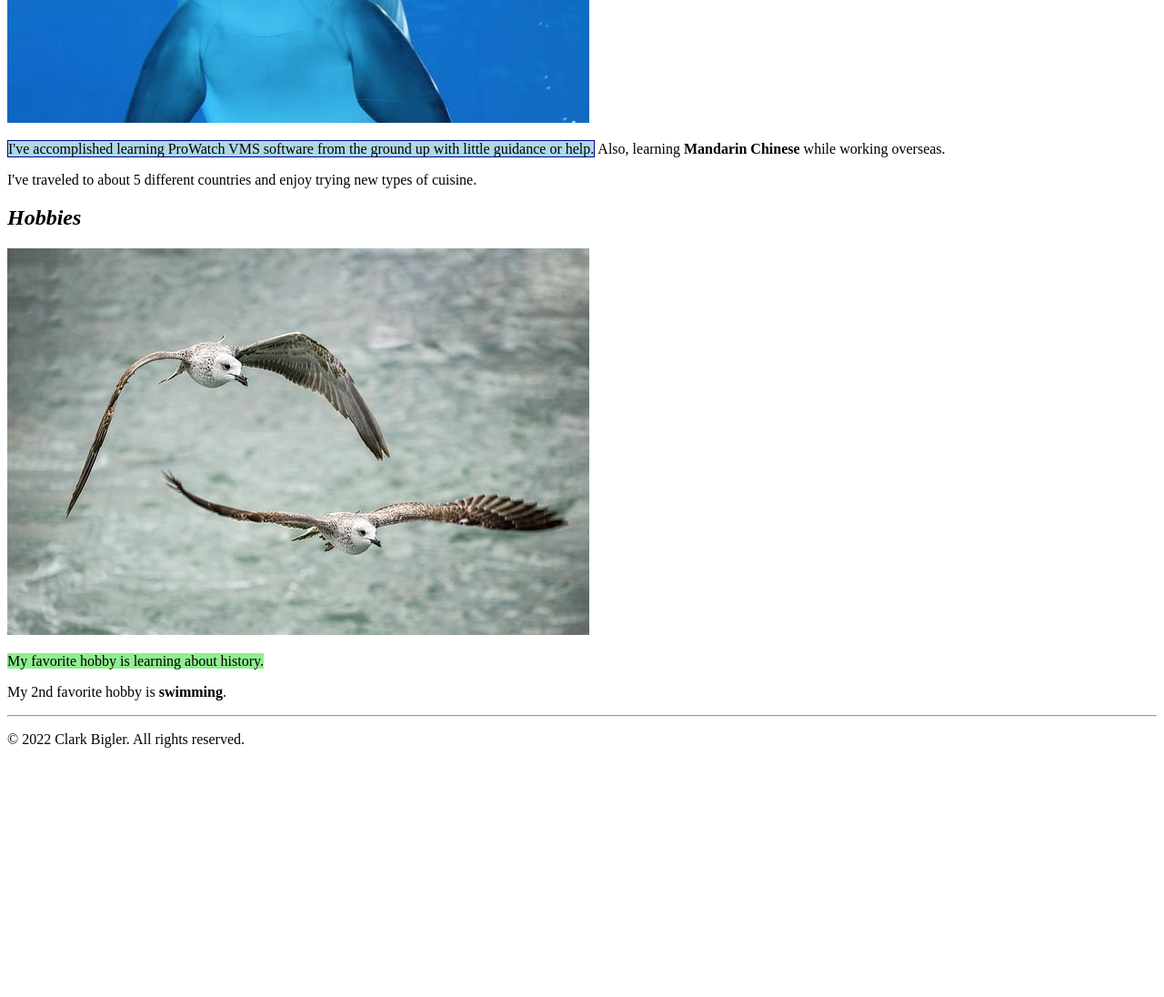
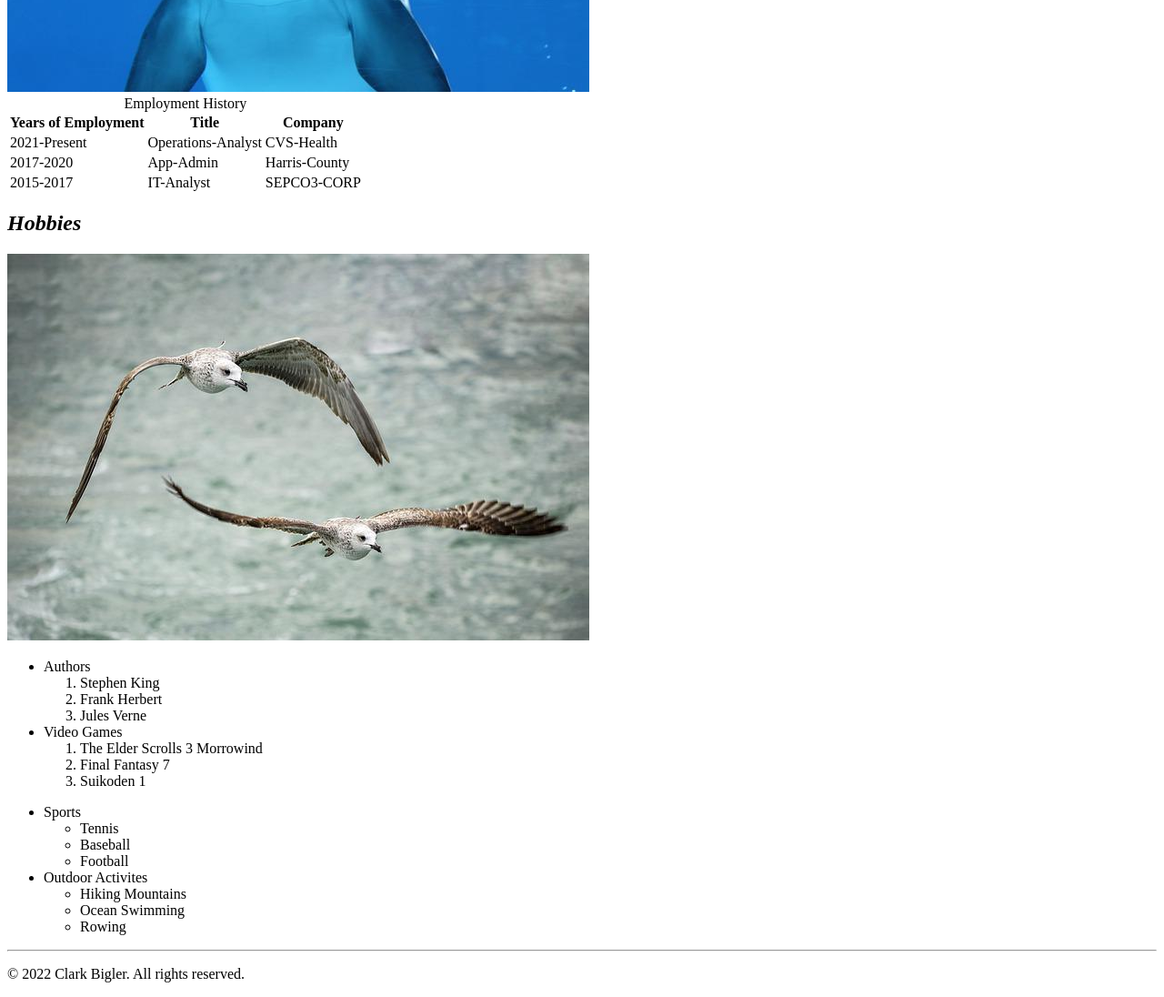
Before and after one commit to normandy757/IntroToWebDev, a plain HTML site: page portfolio/index.html in a window 1280 px wide. Shown: the part 1160-2256 px from the top of the page at 91% size. Before the commit the page ends 1998 px from the top, so only its background shows below. Drawn offline with Linux system fonts and the light colour scheme.

Commit message:
Version5.0

```diff
--- a/portfolio/index.html
+++ b/portfolio/index.html
@@ -21,7 +21,7 @@ Most recent revision: 6/12/2022 1.0
 <!-- We need to add links to projects.html, contact.html, and testimonials.html -->
 <p><a href="">Home</a></p>
 <p><a href="projects.html">projects</a></p>
-<p><a href="contacts.html">contacts</a></p>
+<p><a href="contact.html">contacts</a></p>
 <p><a href="testimonials.html">testimonials</a></p>
 <hr>
 </nav>
@@ -32,23 +32,96 @@ Most recent revision: 6/12/2022 1.0
 <article id="about-me">
 <h2><em>About Me</em></h2>
 <img src="images/cat-gfcc9c6515_640.jpg" alt="Portrait of Clark Bigler">
-<p>35 Years old, from <strong>Houston Texas</strong>. Favorite cuisine, Indian(punjabi).</p>
-<p>Paragraph 2: Enjoy reading about history, especially European history from the 1800s.
+<p> Grew up in Houston, Texas and worked in IT in both Houston and overseas in Qingdao, PRC. Currently living in Portland, Oregon. </p>
+<table>
+
 </article>
 
 <article id="experiences">
 <h2><em>Past Experiences</em></h2>
 <img src="images/dolphin-gd22e321d3_640.jpg" alt="Portrait of Dolphin">
-<p><span style="background-color: lightblue; border: thin solid darkblue;">I've accomplished learning ProWatch VMS software from the ground up with little guidance or help.</span>
-Also, learning <strong>Mandarin Chinese</strong> while working overseas. </p>
-<p> I've traveled to about 5 different countries and enjoy trying new types of cuisine. </p>
+
+ <caption>Employment History</caption>
+ <tr>
+	<th>Years of Employment</th>
+	<th>Title</th>
+	<th>Company</th>
+</tr>
+
+ <tr>
+		<td>2021-Present</td>
+		<td>Operations-Analyst</td>
+		<td>CVS-Health</td>
+</tr>
+
+<tr>
+
+	<td>2017-2020</td>
+	<td>App-Admin</td>
+	<td>Harris-County</td>
+
+</tr>
+
+<tr>
+
+	<td>2015-2017</td>
+	<td>IT-Analyst</td>
+	<td>SEPCO3-CORP</td>
+
+ </table>
+
+
+
+
+
+
+
+
 </article>
 
 <article id="hobbies">
 <h2><em>Hobbies</em></h2>
 <img src="images/seagull-g6cc20d1b5_640.jpg" alt="Picture of Gulls">
-<p><span style="background-color: lightgreen; border: think solid darkgreen;">My favorite hobby is learning about history.</style></p>
-<p> My 2nd favorite hobby is <strong>swimming</strong>. </p>
+
+<ul>
+		<li>Authors</li>
+<ol>
+			<li>Stephen King</li>
+			<li>Frank Herbert</li>
+			<li>Jules Verne</li>
+
+		</ol>
+
+		<li>Video Games</li>
+		<ol>
+			<li>The Elder Scrolls 3 Morrowind</li>
+			<li>Final Fantasy 7</li>
+			<li>Suikoden 1</li>
+
+		</ol>
+		</ul>
+
+<ul>
+
+<li>Sports</li>
+
+	<ul>
+		<li>Tennis</li>
+		<li>Baseball</li>
+		<li>Football</li>
+	</ul>
+
+<li>Outdoor Activites</li>
+
+	<ul>
+		<li>Hiking Mountains</li>
+		<li>Ocean Swimming</li>
+		<li>Rowing</li>
+
+	</ul>
+
+</ul>
+
 </article>
 
 </section>
```
Also changed, not shown: portfolio/contact.html (added, +69 -0 lines), portfolio/projects.html (+7 -1 lines).
